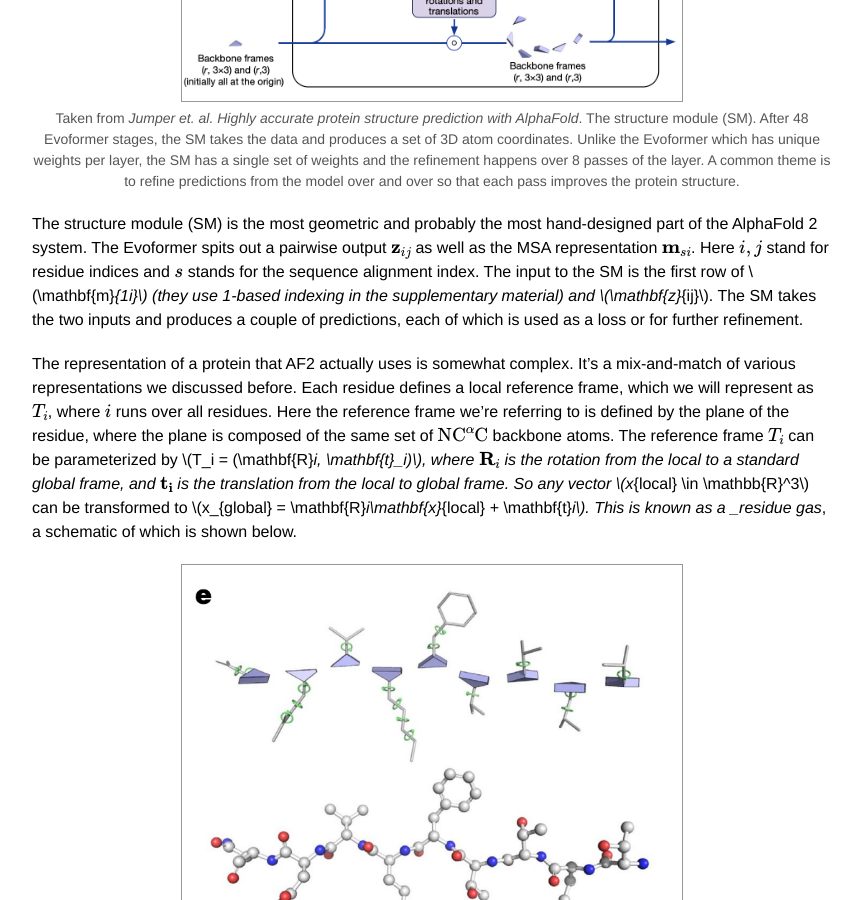
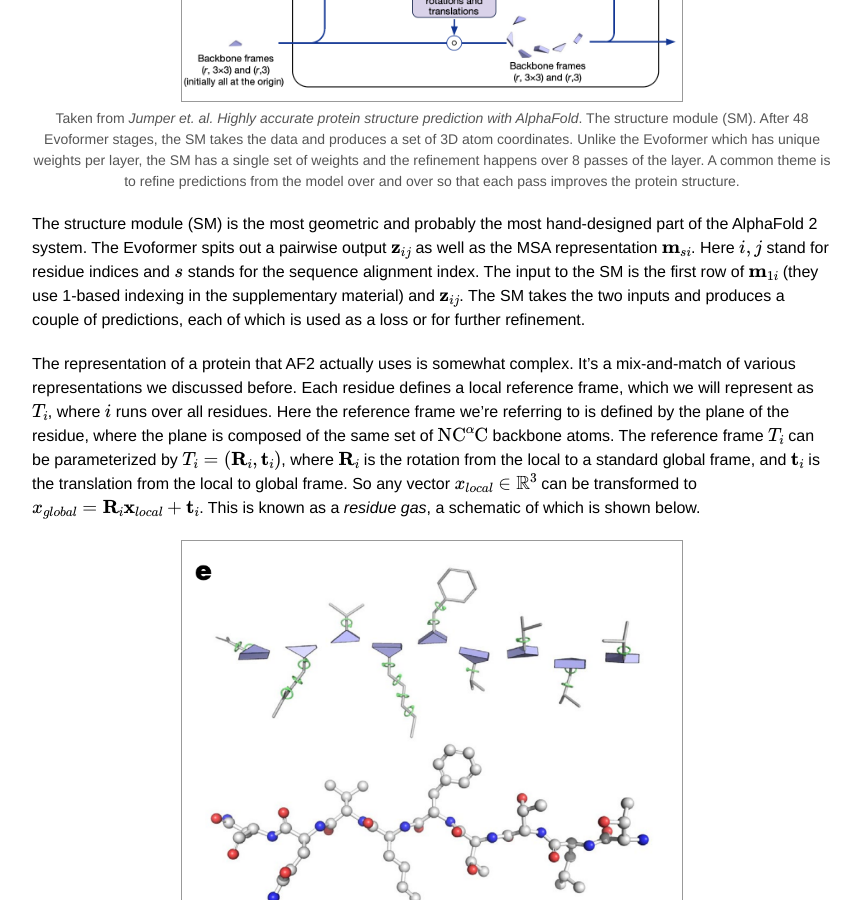
Before and after one commit to mohashei/mohashei.github.io, a Jekyll site: the page built from _posts/2021-12-23-alphafold-2-overview.markdown, in a window 1280 px wide and 900 px high, scrolled down 2630 px. Shown: the whole window, without its empty margins (208-1069 px from the left). Built offline with Jekyll 4.4.1, drawn with Linux system fonts in a browser that asks for light colours; formulas are drawn with MathJax 3.

Commit message:
Correct rest of math

```diff
--- a/_posts/2021-12-23-alphafold-2-overview.markdown
+++ b/_posts/2021-12-23-alphafold-2-overview.markdown
@@ -58,9 +58,9 @@ The most novel piece of the Evoformer (from the architecture perspective) is the
 </div>
 </div>
 
-The structure module (SM) is the most geometric and probably the most hand-designed part of the AlphaFold 2 system. The Evoformer spits out a pairwise output \\(\mathbf{z}\_{ij}\\) as well as the MSA representation \\(\mathbf{m}\_{si}\\). Here \\(i,j\\) stand for residue indices and \\(s\\) stands for the sequence alignment index. The input to the SM is the first row of \\(\mathbf{m}_{1i}\\) (they use 1-based indexing in the supplementary material) and \\(\mathbf{z}_{ij}\\). The SM takes the two inputs and produces a couple of predictions, each of which is used as a loss or for further refinement.
+The structure module (SM) is the most geometric and probably the most hand-designed part of the AlphaFold 2 system. The Evoformer spits out a pairwise output \\(\mathbf{z}\_{ij}\\) as well as the MSA representation \\(\mathbf{m}\_{si}\\). Here \\(i,j\\) stand for residue indices and \\(s\\) stands for the sequence alignment index. The input to the SM is the first row of \\(\mathbf{m}\_{1i}\\) (they use 1-based indexing in the supplementary material) and \\(\mathbf{z}\_{ij}\\). The SM takes the two inputs and produces a couple of predictions, each of which is used as a loss or for further refinement.
 
-The representation of a protein that AF2 actually uses is somewhat complex. It's a mix-and-match of various representations we discussed before. Each residue defines a local reference frame, which we will represent as \\(T_i\\), where \\(i\\) runs over all residues. Here the reference frame we're referring to is defined by the plane of the residue, where the plane is composed of the same set of \\(\text{N}\text{C}^\alpha\text{C}\\) backbone atoms. The reference frame \\(T_i\\) can be parameterized by \\(T_i = (\mathbf{R}_i, \mathbf{t}_i)\\), where \\(\mathbf{R}_i\\) is the rotation from the local to a standard global frame, and \\(\mathbf{t_i}\\) is the translation from the local to global frame. So any vector \\(x_{local} \in \mathbb{R}^3\\) can be transformed to \\(x_{global} = \mathbf{R}_i\mathbf{x}_{local} + \mathbf{t}_i\\). This is known as a _residue gas_, a schematic of which is shown below.
+The representation of a protein that AF2 actually uses is somewhat complex. It's a mix-and-match of various representations we discussed before. Each residue defines a local reference frame, which we will represent as \\(T\_i\\), where \\(i\\) runs over all residues. Here the reference frame we're referring to is defined by the plane of the residue, where the plane is composed of the same set of \\(\text{N}\text{C}^\alpha\text{C}\\) backbone atoms. The reference frame \\(T\_i\\) can be parameterized by \\(T\_i = (\mathbf{R}\_i, \mathbf{t}\_i)\\), where \\(\mathbf{R}\_i\\) is the rotation from the local to a standard global frame, and \\(\mathbf{t}\_i\\) is the translation from the local to global frame. So any vector \\(x\_{local} \in \mathbb{R}^3\\) can be transformed to \\(x\_{global} = \mathbf{R}\_i\mathbf{x}\_{local} + \mathbf{t}\_i\\). This is known as a _residue gas_, a schematic of which is shown below.
 
 <div class="imgcap">
 <img src="/assets/residue_gas.png"
```
